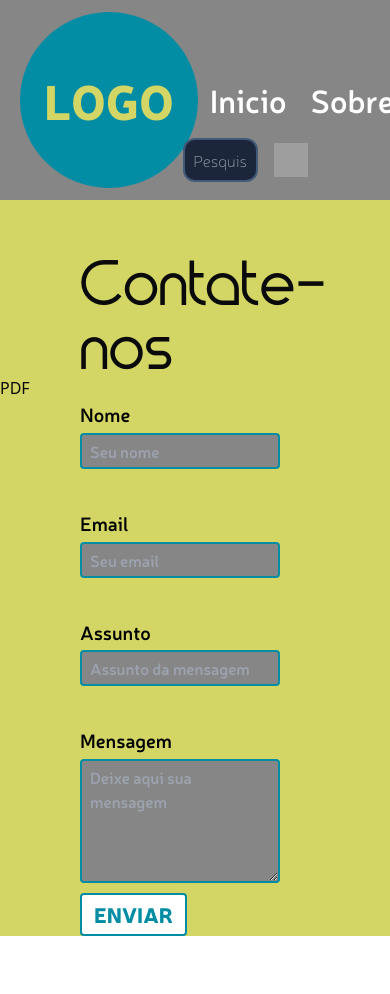
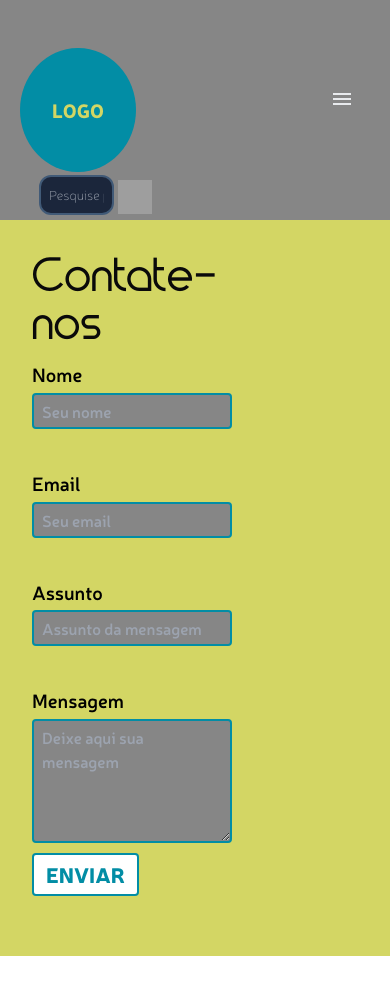
Before and after one commit to Luan-Lopes-da-Silva/walli-company, a Next.js app: page /contato in a window 390 px wide. Shown: the top 994 px of the page. Before the commit the page ends 936 px from the top, so only its background shows below. Built offline with nearby package versions, Linux system fonts and the light colour scheme; grey boxes are pictures that could not be loaded.

Commit message:
Contact page responsible

```diff
--- a/src/app/contato/contato.module.scss
+++ b/src/app/contato/contato.module.scss
@@ -114,9 +114,7 @@ $black: #000000;
 
     .contentContainer{
        position: relative;
-       width: 100%;
-       height: 100%;
-       background-color: $primary-color;
+
 
         .header{
             display: flex;
@@ -231,14 +229,10 @@ $black: #000000;
         }
 
         main{
-            .pdfContent{
-               display: none;
-
-               @media print{
-                display: block;
-               }
-            }
-
+            width: 100%;
+       height: 100%;
+       padding-bottom: 60px;
+       background-color: $primary-color;
             span{
                 display: block;
                 padding: 15.5rem 5rem;
@@ -327,3 +321,136 @@ $black: #000000;
         margin-left: 100px;
     }
 }
+
+@media(max-width:600px){
+    .box{
+        .contentContainer{
+            padding-bottom: 60px;
+            .header{
+                display: flex;
+
+                .input{
+                    margin-top: 175px;
+                    left: 10%;
+
+
+                    span{
+                        margin-left: 4px;
+                    }
+
+
+                    input{
+                        font-family: 'Text';
+                        font-size: 0.825rem;
+                        padding: .5rem .5rem;
+                        background-color:#1b263b;
+                        border-radius: .75rem;
+                        border: .125rem solid #415a77;
+                        color: #0d1b2a;
+                        transition: .4s;
+                        width: 75px;
+
+
+
+                        &:focus{
+                            border-color: #1b263b;
+                            background-color: #415a77;
+                            color: #778da9;
+                            animation: 1s width forwards;
+                        }
+                    }
+                }
+
+                nav{
+                    justify-content: start;
+                    height: 13.75rem;
+
+                    h1{
+                        font-size:1.2rem;
+                        padding: 3rem 2rem;
+                    }
+
+                    button{
+                        display: none;
+                    }
+
+                    .menu{
+                        display: block;
+                        position: absolute;
+                        z-index: 980000000;
+                        padding: 12px;
+                        height: 190px;
+                        margin-top: 120px;
+                        right: 12px ;
+                        width: 160px;
+
+
+                        img{
+                        margin-left: 100px;
+                        }
+                    }
+
+                    ul{
+                        display: none;
+                        position: absolute;
+                        flex-direction: column;
+                        align-items: start;
+                        right: 40px;
+                        top: 130px;
+                        z-index: 700000000000;
+
+
+
+
+                        li{
+                            margin: 0rem .75rem;
+                            font-size: 1rem;
+                            font-family: 'Lis';
+                            transition: .4s;
+                            color: $white;
+
+                            &:hover{
+                                text-decoration: underline;
+                                cursor: pointer;
+                                color: $black;
+                            }
+                        }
+                    }
+                }
+            }
+
+            main{
+                span{
+
+                    padding: 15.5rem 2rem;
+                    padding-bottom: 1rem;
+                    font-size: 3rem;
+                    width: 250px;
+                }
+
+                form{
+                    label{
+                        font-family: 'Label';
+                        font-size: 1.2rem;
+                        display: block;
+                        padding: 0 2rem;
+                        margin-bottom: .25rem;
+                        color: $black;
+                    }
+
+                    input,textarea{
+                        margin: 0 2rem;
+                        margin-bottom: 40px;
+                    }
+                    textarea{
+                        height: 7.75rem;
+                    }
+
+                    button{
+                        margin-left:-14.5rem;
+                    }
+                }
+            }
+        }
+    }
+}
--- a/src/app/contato/page.tsx
+++ b/src/app/contato/page.tsx
@@ -4,9 +4,10 @@ import Link from 'next/link'
 import style from './contato.module.scss'
 import { useEffect, useRef, useState } from 'react'
 import { Financement } from '@/utils/types'
-import {useReactToPrint} from 'react-to-print'
 import closeImg from '@/../public/assets/close_24dp_E8EAED_FILL0_wght400_GRAD0_opsz24.svg'
 import Image from 'next/image'
+import menuImg from '@/../public/assets/menu_24dp_E8EAED_FILL0_wght400_GRAD0_opsz24.svg'
+
 
 
 export default function Contate(){
@@ -20,7 +21,10 @@ export default function Contate(){
     const refLoading = useRef<HTMLDivElement>(null)
     const [search,setSearch] = useState('')
     const refTest = useRef<HTMLDivElement>(null)
-    const reactToPrintFN = useReactToPrint({contentRef:refTest})
+    const refMenuContainer = useRef<HTMLDivElement>(null)
+    const refMenu = useRef<HTMLUListElement>(null)
+    const [count,setCount] = useState(0)
+    const refContent = useRef<HTMLElement>(null)
 
     async function searchProcess(){
         const findInDb = await fetch(`https://walli-processdb.onrender.com/process/${search}`)
@@ -55,6 +59,22 @@ export default function Contate(){
         }
     }
 
+    function showMenu(){
+        setCount(prevCount=>prevCount+1)
+        if(count%2==1 && refMenuContainer.current && refContent.current && refMenu.current){
+            refMenuContainer.current.style.backgroundColor='#028DA5'
+            refContent.current.style.filter='brightness(0.5)'
+            refMenu.current.style.display='block'
+        }else{
+            if(refMenuContainer.current && refContent.current && refMenu.current ){
+                refMenuContainer.current.style.backgroundColor='transparent'
+                refContent.current.style.filter='brightness(1)'
+                refMenu.current.style.display='none'
+            }
+
+        }
+    }
+
 
     return(
         <div className={style.box}>
@@ -79,7 +99,16 @@ export default function Contate(){
             <header className={style.header}>
                     <nav>
                     <h1>LOGO</h1>
-                        <ul>
+                    <div className={style.menu} ref={refMenuContainer}>
+                                <Image
+                                    width={24}
+                                    height={24}
+                                    alt='Menu icon'
+                                    src={menuImg}
+                                    onClick={showMenu}
+                                />
+                    </div>
+                        <ul ref={refMenu}>
                             <Link href={'/home'}><li>Inicio</li></Link>
                             <Link href={'/sobre'}><li>Sobre</li></Link>
                             <Link href={'/contato'}><li>Contate-nos</li></Link>
@@ -108,16 +137,8 @@ export default function Contate(){
                     </div>
             </header>
 
-            <main>
+            <main ref={refContent}>
                 <span>Contate-nos</span>
-
-                <button onClick={()=>reactToPrintFN()}>PDF</button>
-
-                <div ref={refTest} className={style.pdfContent}>
-                    <p style={{
-                        color:'red'
-                    }}>Teste de pdf</p>
-                </div>
 
                 <form>
                     <label htmlFor="name">Nome</label>
--- a/src/app/home/page.tsx
+++ b/src/app/home/page.tsx
@@ -90,7 +90,7 @@ export default function Home(){
                                     src={menuImg}
                                     onClick={showMenu}
                                 />
-                            </div>
+                    </div>
                         <ul ref={refMenu}>
                             <Link href={'/home'}><li>Inicio</li></Link>
                             <Link href={'/sobre'}><li>Sobre</li></Link>
```
Also changed, not shown: src/app/sobre/page.tsx (+33 -2 lines).
